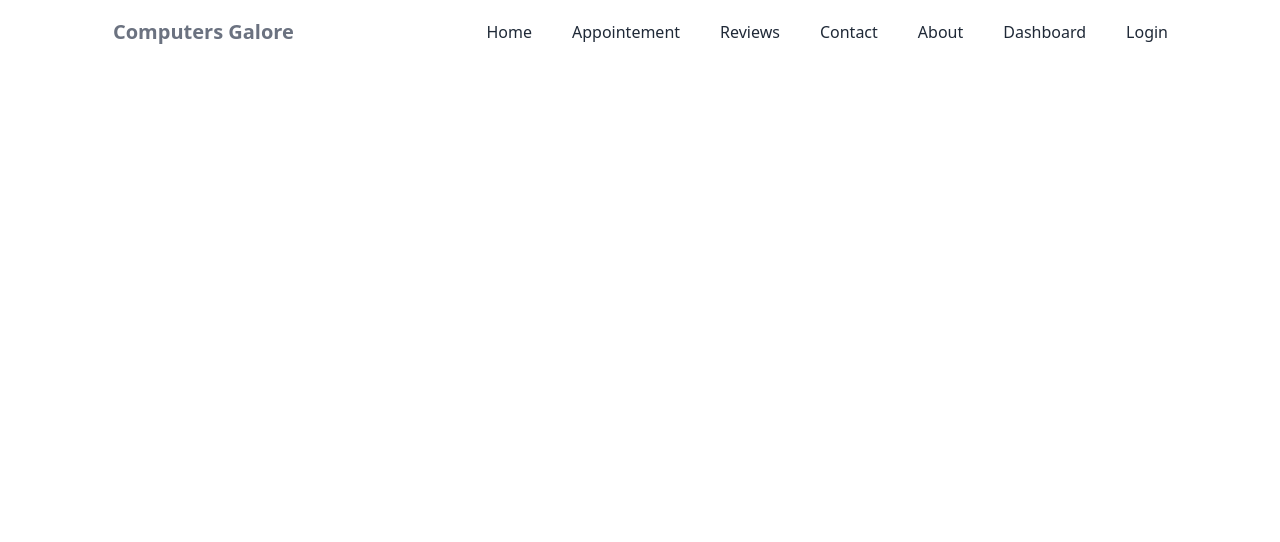
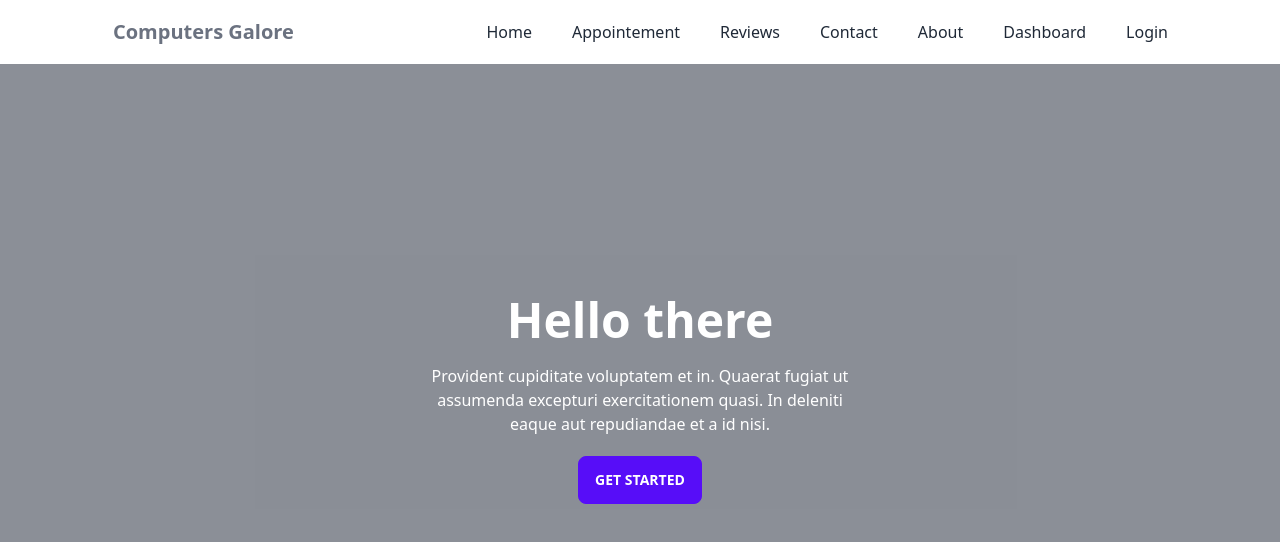
Before and after one commit to TA-Sakin/computers-galore, a React (Create React App) app: page / in a window 1280 px wide. Shown: the top 542 px of the page. Built offline with nearby package versions, Linux system fonts and the light colour scheme.

Commit message:
dark mode button

```diff
--- a/src/App.js
+++ b/src/App.js
@@ -1,4 +1,5 @@
 import { Route, Routes } from "react-router-dom";
+import Home from "./Component/Pages/Home/Home";
 import Navbar from "./Component/Shared/Navbar";
 
 function App() {
@@ -6,7 +7,8 @@ function App() {
     <div>
       <Navbar></Navbar>
       <Routes>
-        <Route></Route>
+        <Route path="/" element={<Home></Home>}></Route>
+        <Route path="/home" element={<Home></Home>}></Route>
       </Routes>
     </div>
   );
--- /dev/null
+++ b/src/Component/Pages/Home/Home.js
@@ -0,0 +1,50 @@
+import React from "react";
+
+const Home = () => {
+  return (
+    <div>
+      <div
+        class="hero min-h-screen"
+        style={{
+          backgroundImage:
+            "url(https://api.lorem.space/image/fashion?w=1000&h=800);",
+        }}
+      >
+        <div class="hero-overlay bg-opacity-60"></div>
+        <div class="hero-content text-center text-neutral-content">
+          <div class="max-w-md">
+            <h1 class="mb-5 text-5xl font-bold">Hello there</h1>
+            <p class="mb-5">
+              Provident cupiditate voluptatem et in. Quaerat fugiat ut assumenda
+              excepturi exercitationem quasi. In deleniti eaque aut repudiandae
+              et a id nisi.
+            </p>
+            <button class="btn btn-primary">Get Started</button>
+          </div>
+        </div>
+      </div>
+      <div
+        class="hero min-h-screen"
+        style={{
+          backgroundImage:
+            "url(https://api.lorem.space/image/fashion?w=1000&h=800);",
+        }}
+      >
+        <div class="hero-overlay bg-opacity-60"></div>
+        <div class="hero-content text-center text-neutral-content">
+          <div class="max-w-md">
+            <h1 class="mb-5 text-5xl font-bold">Hello there</h1>
+            <p class="mb-5">
+              Provident cupiditate voluptatem et in. Quaerat fugiat ut assumenda
+              excepturi exercitationem quasi. In deleniti eaque aut repudiandae
+              et a id nisi.
+            </p>
+            <button class="btn btn-primary">Get Started</button>
+          </div>
+        </div>
+      </div>
+    </div>
+  );
+};
+
+export default Home;
--- a/src/Component/Shared/Navbar.js
+++ b/src/Component/Shared/Navbar.js
@@ -30,7 +30,7 @@ const Navbar = () => {
     </>
   );
   return (
-    <div className="navbar sticky top-0 z-50 bg-base-100 lg:justify-around lg:px-24">
+    <div className="navbar fixed top-0 z-30 bg-base-100 lg:justify-around lg:px-24">
       <div class="navbar-start">
         <Link to="/" class="btn btn-ghost text-gray-500 normal-case text-xl">
           Computers Galore
@@ -64,6 +64,23 @@ const Navbar = () => {
             {menuItems}
           </ul>
         </div>
+        {/* <label class="swap ml-5 swap-rotate">
+          <input data-toggle-theme="dark,light" type="checkbox" />
+          <svg
+            class="swap-on fill-current w-10 h-10"
+            xmlns="http://www.w3.org/2000/svg"
+            viewBox="0 0 24 24"
+          >
+            <path d="M5.64,17l-.71.71a1,1,0,0,0,0,1.41,1,1,0,0,0,1.41,0l.71-.71A1,1,0,0,0,5.64,17ZM5,12a1,1,0,0,0-1-1H3a1,1,0,0,0,0,2H4A1,1,0,0,0,5,12Zm7-7a1,1,0,0,0,1-1V3a1,1,0,0,0-2,0V4A1,1,0,0,0,12,5ZM5.64,7.05a1,1,0,0,0,.7.29,1,1,0,0,0,.71-.29,1,1,0,0,0,0-1.41l-.71-.71A1,1,0,0,0,4.93,6.34Zm12,.29a1,1,0,0,0,.7-.29l.71-.71a1,1,0,1,0-1.41-1.41L17,5.64a1,1,0,0,0,0,1.41A1,1,0,0,0,17.66,7.34ZM21,11H20a1,1,0,0,0,0,2h1a1,1,0,0,0,0-2Zm-9,8a1,1,0,0,0-1,1v1a1,1,0,0,0,2,0V20A1,1,0,0,0,12,19ZM18.36,17A1,1,0,0,0,17,18.36l.71.71a1,1,0,0,0,1.41,0,1,1,0,0,0,0-1.41ZM12,6.5A5.5,5.5,0,1,0,17.5,12,5.51,5.51,0,0,0,12,6.5Zm0,9A3.5,3.5,0,1,1,15.5,12,3.5,3.5,0,0,1,12,15.5Z" />
+          </svg>
+          <svg
+            class="swap-off fill-current w-10 h-10"
+            xmlns="http://www.w3.org/2000/svg"
+            viewBox="0 0 24 24"
+          >
+            <path d="M21.64,13a1,1,0,0,0-1.05-.14,8.05,8.05,0,0,1-3.37.73A8.15,8.15,0,0,1,9.08,5.49a8.59,8.59,0,0,1,.25-2A1,1,0,0,0,8,2.36,10.14,10.14,0,1,0,22,14.05,1,1,0,0,0,21.64,13Zm-9.5,6.69A8.14,8.14,0,0,1,7.08,5.22v.27A10.15,10.15,0,0,0,17.22,15.63a9.79,9.79,0,0,0,2.1-.22A8.11,8.11,0,0,1,12.14,19.73Z" />
+          </svg>
+        </label> */}
       </div>
     </div>
   );
```
Also changed, not shown: tailwind.config.js (+11 -9 lines), firebase.json (added), 1 other file (tests, documents, lock files or other folders).
